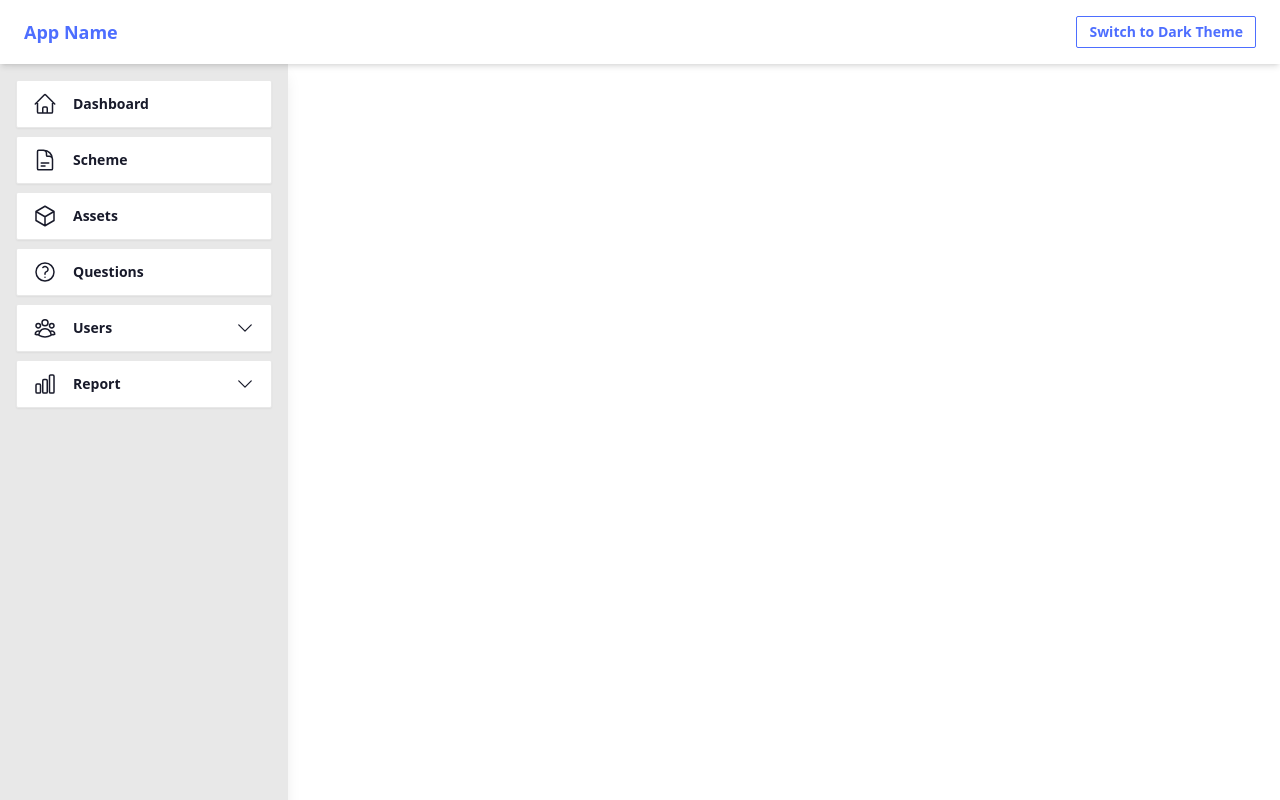
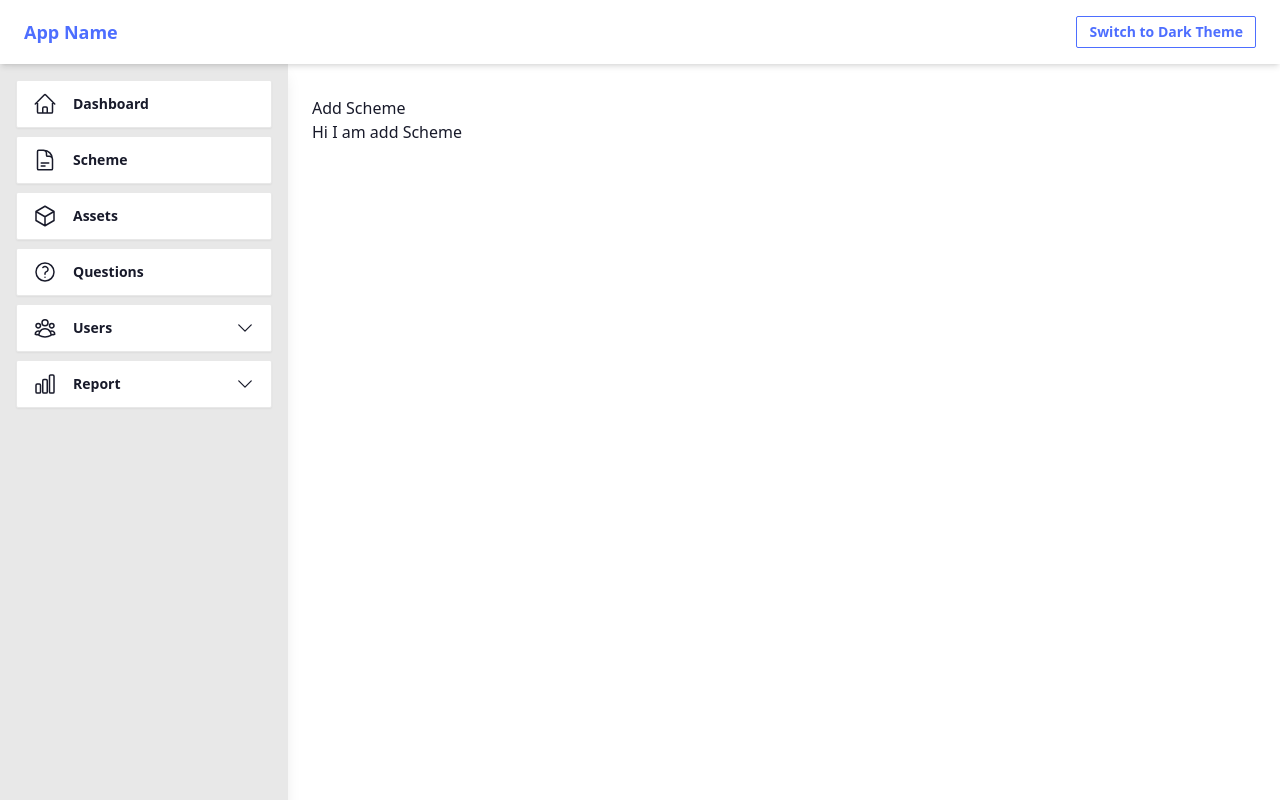
Before and after one commit to GIT-PRITAM/-Scheme-Management-Tool, a React (Create React App) app: page /add-scheme in a window 1280 px wide. Built offline with nearby package versions, Linux system fonts and the light colour scheme.

Commit message:
Added Scheme route

```diff
--- a/src/App.js
+++ b/src/App.js
@@ -10,6 +10,7 @@ import Zpmember from './components/Zpmember';
 import Blockincharge from './components/Blockincharge';
 import Survey from './components/Survey';
 import Block from './components/Block';
+import AddScheme from './components/Addscheme';
 
 const App = () => {
   const [theme, setTheme] = useState('corporate');
@@ -50,6 +51,8 @@ const App = () => {
             <Route path="/users/block-incharge" element={<Blockincharge />} />
             <Route path="/report/survey" element={<Survey />} />
             <Route path="/report/block" element={<Block />} />
+            <Route path="/add-scheme" element={<AddScheme />} />
+
           </Routes>
         </div>
       </Router>
--- /dev/null
+++ b/src/components/Addscheme.jsx
@@ -0,0 +1,12 @@
+import React from 'react';
+
+const AddScheme = () => {
+    return (
+        <div>
+            <h1>Add Scheme</h1>
+            <h2>Hi I am add Scheme</h2>
+        </div>
+    );
+};
+
+export default AddScheme;
--- a/src/components/Scheme.jsx
+++ b/src/components/Scheme.jsx
@@ -1,4 +1,5 @@
 import { Link } from "react-router-dom";
+
 
 const Scheme = () => {
     return (
```
